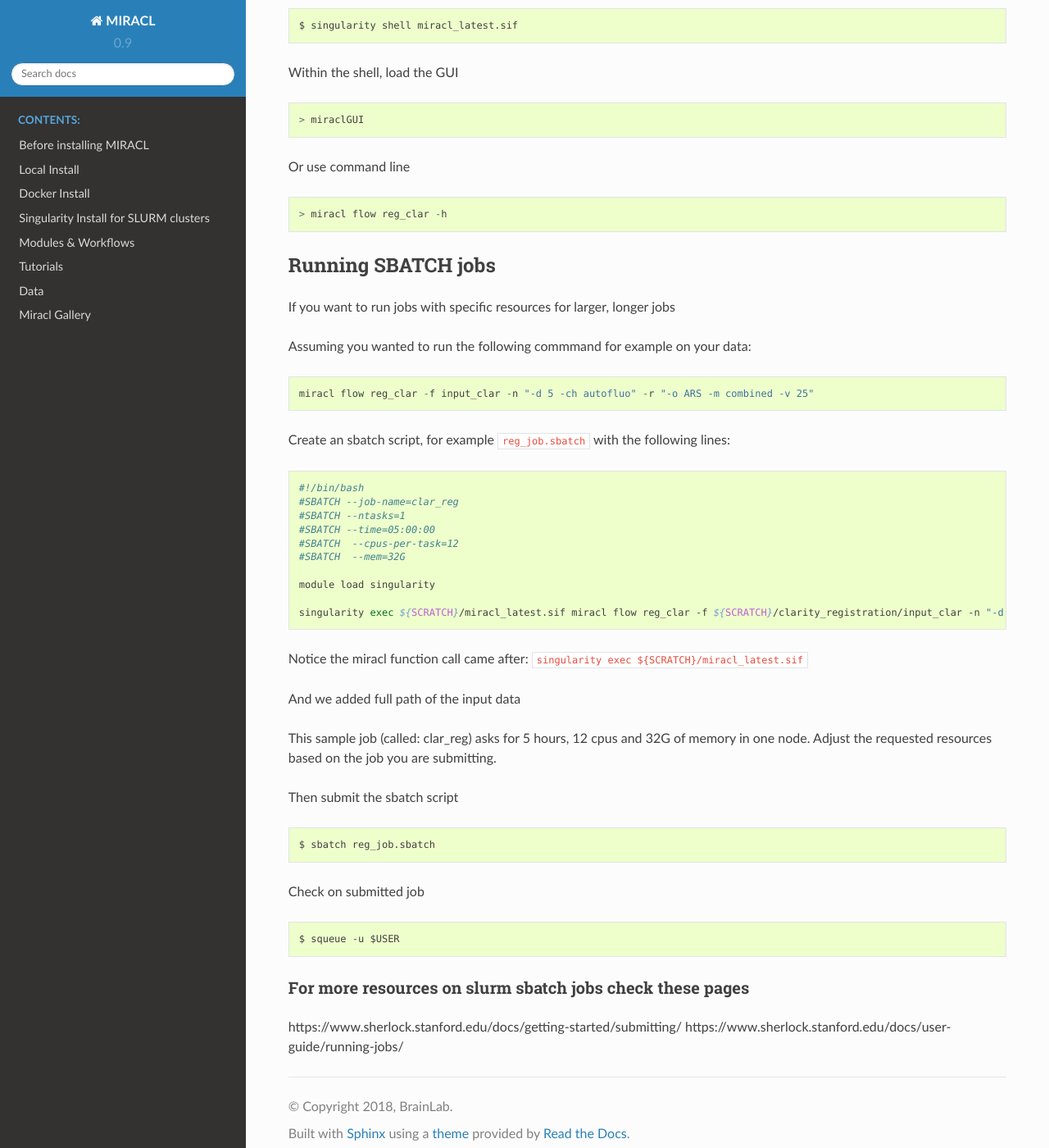
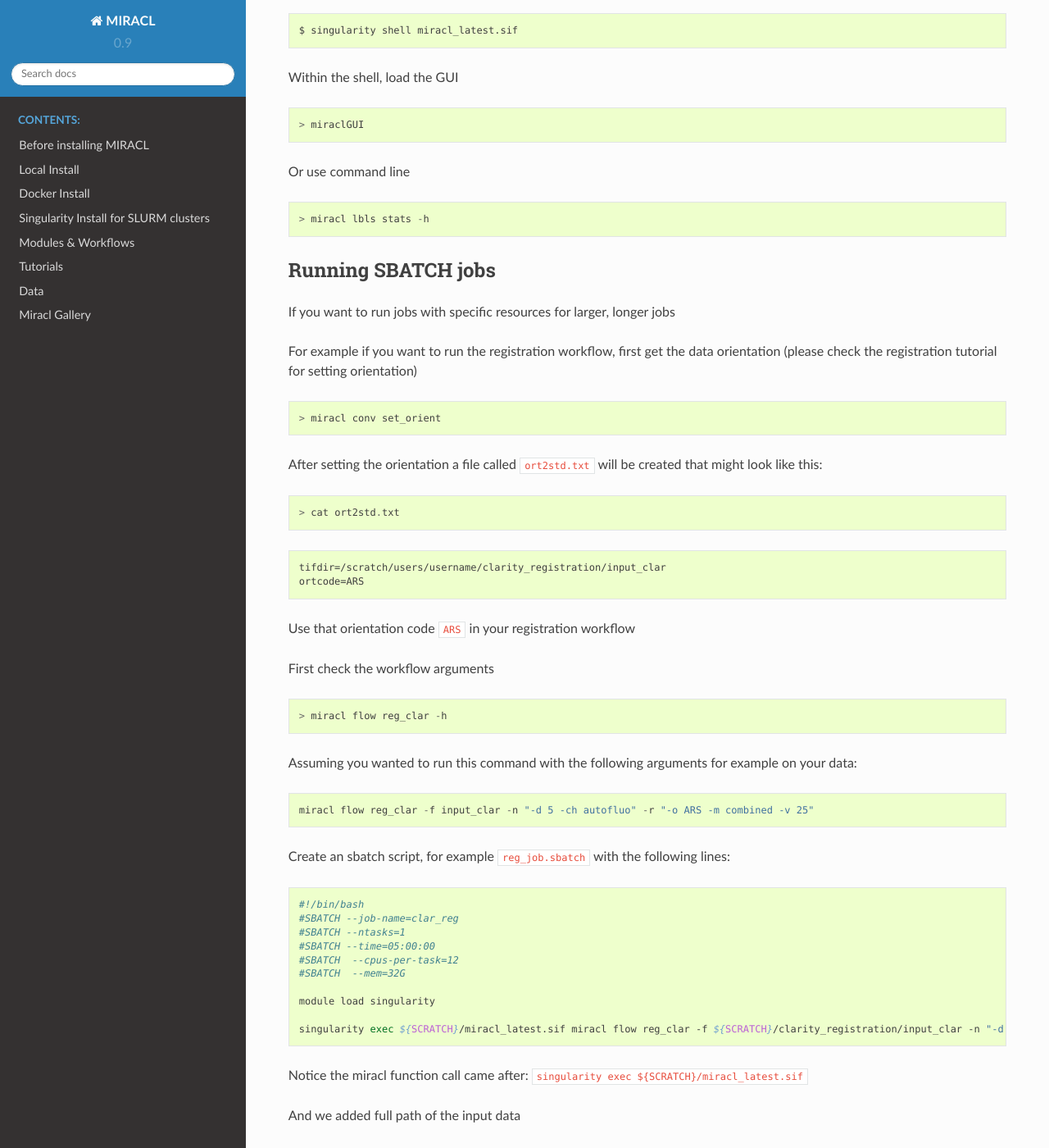
Before and after one commit to AICONSlab/MIRACL, a Sphinx documentation site: the page built from docs/tutorials/sherlock/sherlock.md, in a window 1280 px wide and 1400 px high, scrolled down 1484 px. Shown: the whole window at 82% size. Built offline with Sphinx 7.4.7 and the Read the Docs theme 2.0.0, drawn with Linux system fonts in a browser that asks for light colours; pages that are not in the unit, such as notebooks, are missing from menus; some of the changed text lies outside the part shown.

Commit message:
upd sherlock tutorial and docs

````diff
--- a/docs/tutorials/sherlock/sherlock.md
+++ b/docs/tutorials/sherlock/sherlock.md
@@ -53,12 +53,32 @@
 
 Or use command line
 
-    > miracl flow reg_clar -h
+    > miracl lbls stats -h
 
 ### Running SBATCH jobs
 If you want to run jobs with specific resources for larger, longer jobs
 
-Assuming you wanted to run the following commmand for example on your data:
+For example if you want to run the registration workflow, first get the data orientation
+(please check the registration tutorial for setting orientation)
+
+    > miracl conv set_orient
+
+After setting the orientation a file called ``ort2std.txt`` will be created that might look like this:
+
+    > cat ort2std.txt
+
+```text
+tifdir=/scratch/users/username/clarity_registration/input_clar
+ortcode=ARS
+```
+
+Use that orientation code `ARS` in your registration workflow
+
+First check the workflow arguments
+
+    > miracl flow reg_clar -h
+
+Assuming you wanted to run this command with the following arguments for example on your data:
 
     miracl flow reg_clar -f input_clar -n "-d 5 -ch autofluo" -r "-o ARS -m combined -v 25"
 
@@ -93,6 +113,9 @@
 
     $ squeue -u $USER
 
+
 #### For more resources on slurm sbatch jobs check these pages
+
 https://www.sherlock.stanford.edu/docs/getting-started/submitting/
+
 https://www.sherlock.stanford.edu/docs/user-guide/running-jobs/
````
Also changed, not shown: other parts of docs/tutorials/sherlock/sherlock.md (+4 -4 lines), 11 other files.
